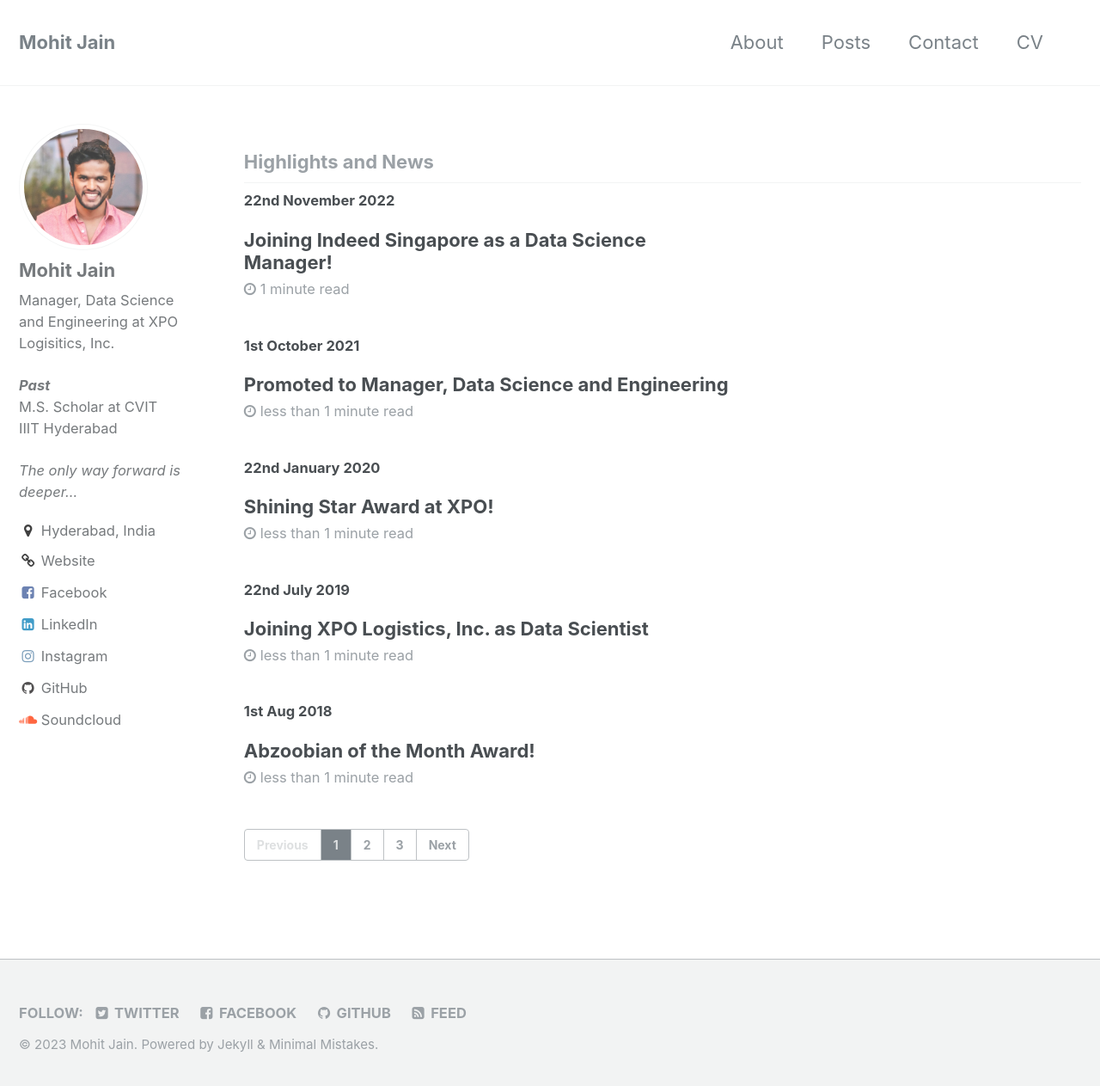
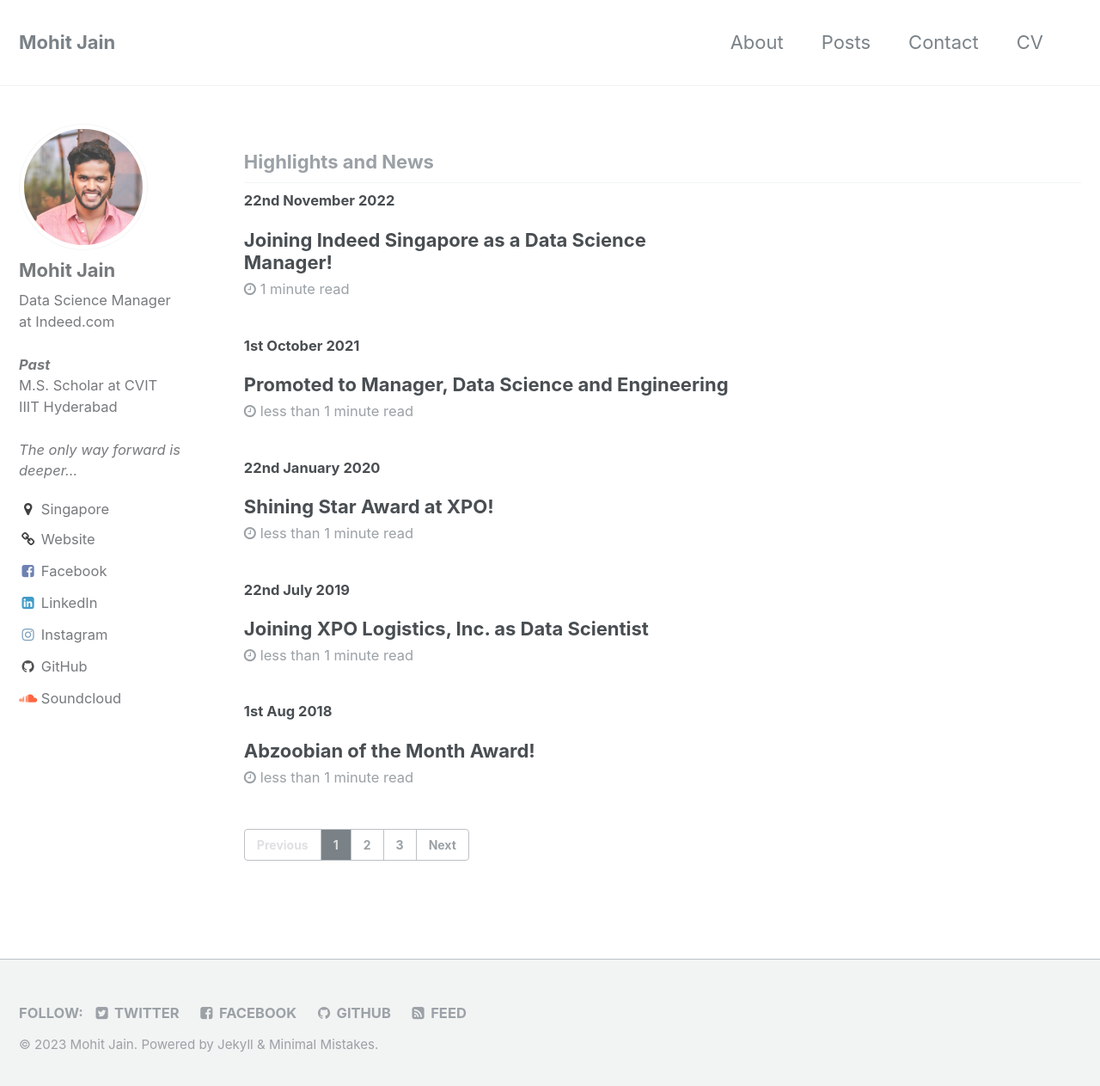
Before and after one commit to NightFury13/nightfury13.github.io, a Jekyll site: the page built from index.html, in a window 1280 px wide and 1271 px high. Shown: the top 1263 px of the window at 86% size. Built offline with Jekyll 4.4.1, drawn with Linux system fonts in a browser that asks for light colours; the list of posts is cut into pages by our own code.

Commit message:
Update _config.yml

```diff
--- a/_config.yml
+++ b/_config.yml
@@ -83,9 +83,9 @@ analytics:
 author:
   name             : "Mohit Jain"
   avatar           : "/assets/images/avatar.jpg"
-  bio              : "Manager, Data Science and Engineering at XPO Logisitics, Inc.<br/><br/><b><i>Past</i></b><br/>M.S. Scholar at CVIT<br/>IIIT Hyderabad<br/><br/><i>The only way forward is deeper...</i>"
-  location         : "Hyderabad, India"
-  email            : # "kalpit.thakkar@research.iiit.ac.in"
+  bio              : "Data Science Manager at Indeed.com<br/><br/><b><i>Past</i></b><br/>M.S. Scholar at CVIT<br/>IIIT Hyderabad<br/><br/><i>The only way forward is deeper...</i>"
+  location         : "Singapore"
+  email            : # ""
   uri              : "https://scholar.google.co.in/citations?user=-Gi3nP4AAAAJ&hl=en"
   bitbucket        : # "dracarys983"
   codepen          :
@@ -99,12 +99,12 @@ author:
   instagram        : "mohitjain13"
   lastfm           :
   linkedin         : "nightfury13"
-  pinterest        : # "ceasy983"
+  pinterest        : # ""
   soundcloud       : "mohit-jain-43"
   stackoverflow    : # "123456/username" (the last part of your profile url, e.g. http://stackoverflow.com/users/123456/username)
   steam            :
   tumblr           :
-  twitter          : #"silly"
+  twitter          : #""
   vine             :
   weibo            :
   xing             :
```
